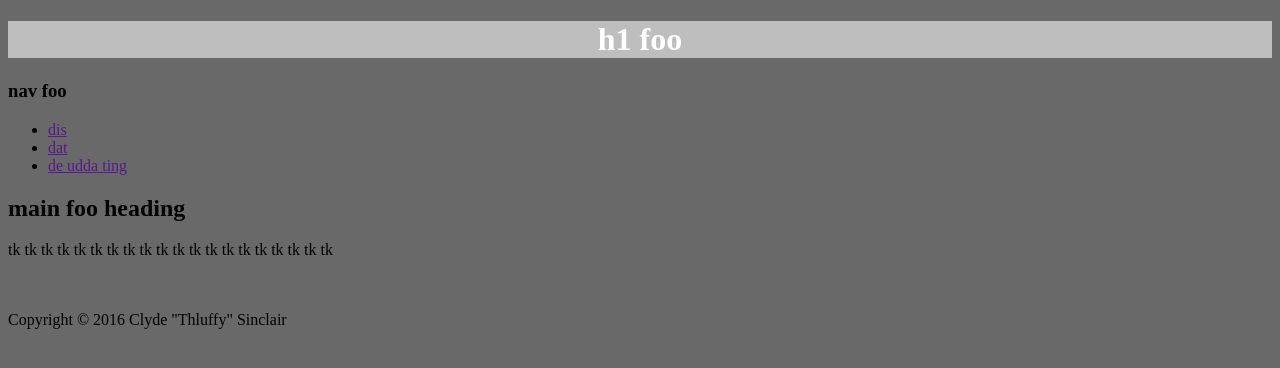
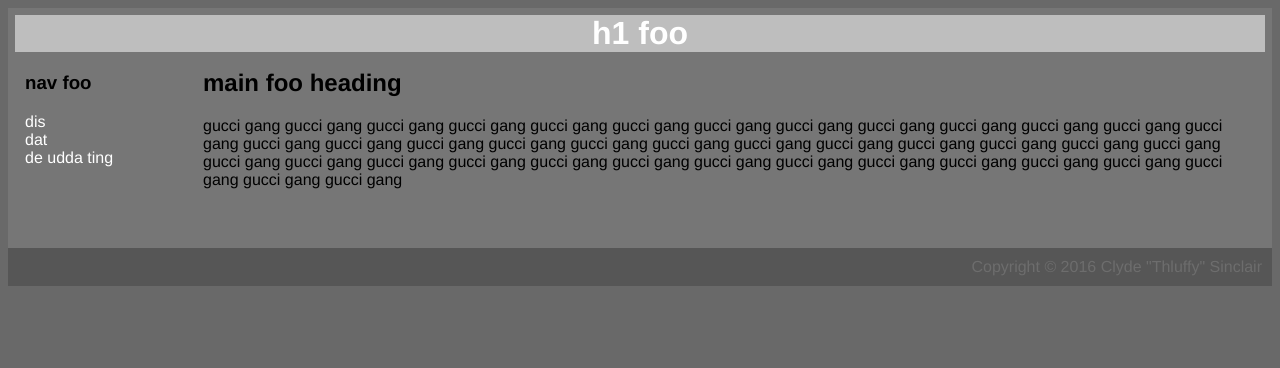
Before and after one commit to jjshawshaw/SoftDev_Work, a plain HTML site: page cssStuff/191031w_css/0_inline/index.html in a window 1280 px wide. Drawn offline with Linux system fonts and the light colour scheme.

Commit message:
inline css

```diff
--- a/cssStuff/191031w_css/0_inline/index.html
+++ b/cssStuff/191031w_css/0_inline/index.html
@@ -13,27 +13,32 @@
     <title>foo title</title>
   </head>
 
-  <body style="background-color:#696969">
-    <div style="background-color:#BEBEBE; color:#FFFFFF"  align="center">
-    <h1>h1 foo</h1>
+  <body style="background-color:#696969; font-weight:50; font-family:Helvetica; color:#000000;">
+    <div style="background-color:#767676; padding: 7px">
+    <div style="background-color:#BEBEBE; color:#FFFFFF; text-align:center;">
+    <h1 style="margin:0px;">h1 foo</h1>
     </div>
-    <div align="left" padding-left="50px">
-    <h3>nav foo</h3>
-    <ul>
-      <li><a href="">dis</a></li>
-      <li><a href="">dat</a></li>
-      <li><a href="">de udda ting</a></li>
+    <div style="padding-left:10px; position:fixed; padding-top:10px;">
+    <h3 style="margin-top:10px; margin-left:0px;">nav foo</h3>
+    <ul style="list-style-type: none; padding-left:0;">
+      <li><a href="" style="color:white; text-decoration:none">dis</a></li>
+      <li><a href="" style="color:white; text-decoration:none">dat</a></li>
+      <li><a href="" style="color:white; text-decoration:none">de udda ting</a></li>
     </ul>
     </div>
-    <div align="left" float="right">
-    <h2>main foo heading</h2>
-    <p>tk tk tk tk tk tk tk tk tk tk tk tk tk tk tk tk tk tk tk tk
+    <div style="padding-right:20px; padding-left:188px; font-weight:normal;">
+    <h2 style="margin-top:17px; margin-left:0px;">main foo heading</h2>
+    <p>gucci gang gucci gang gucci gang gucci gang gucci gang gucci gang gucci gang gucci gang gucci gang gucci gang
+      gucci gang gucci gang gucci gang gucci gang gucci gang gucci gang gucci gang gucci gang gucci gang gucci gang
+      gucci gang gucci gang gucci gang gucci gang gucci gang gucci gang gucci gang gucci gang gucci gang gucci gang
+      gucci gang gucci gang gucci gang gucci gang gucci gang gucci gang gucci gang gucci gang gucci gang gucci gang </p>
     </div>
       <br>
       <br>
-
+  </div>
+  <div style="text-align:right; background-color:#565656; padding:10px; color:#6D6D6D">
       Copyright &copy; 2016 Clyde "Thluffy" Sinclair
-
+  </div>
   </body>
 
 </html>
```
